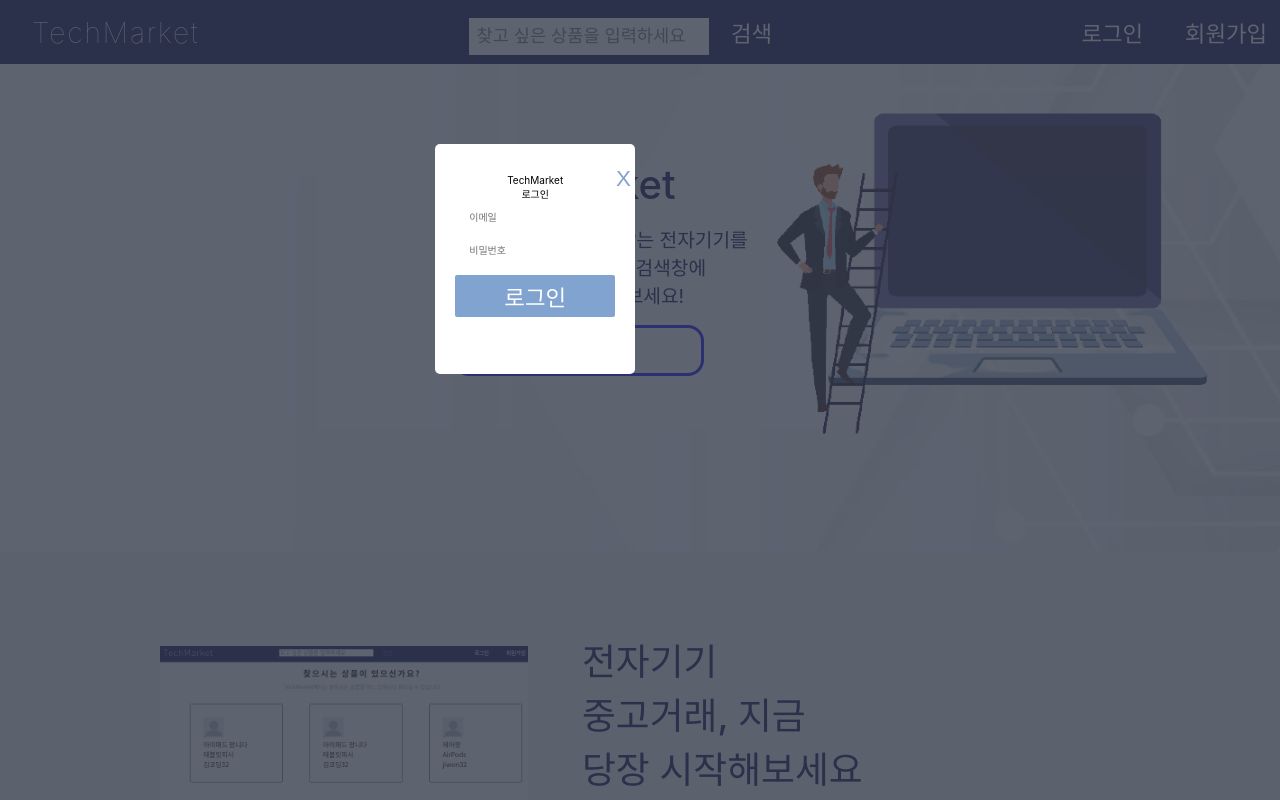
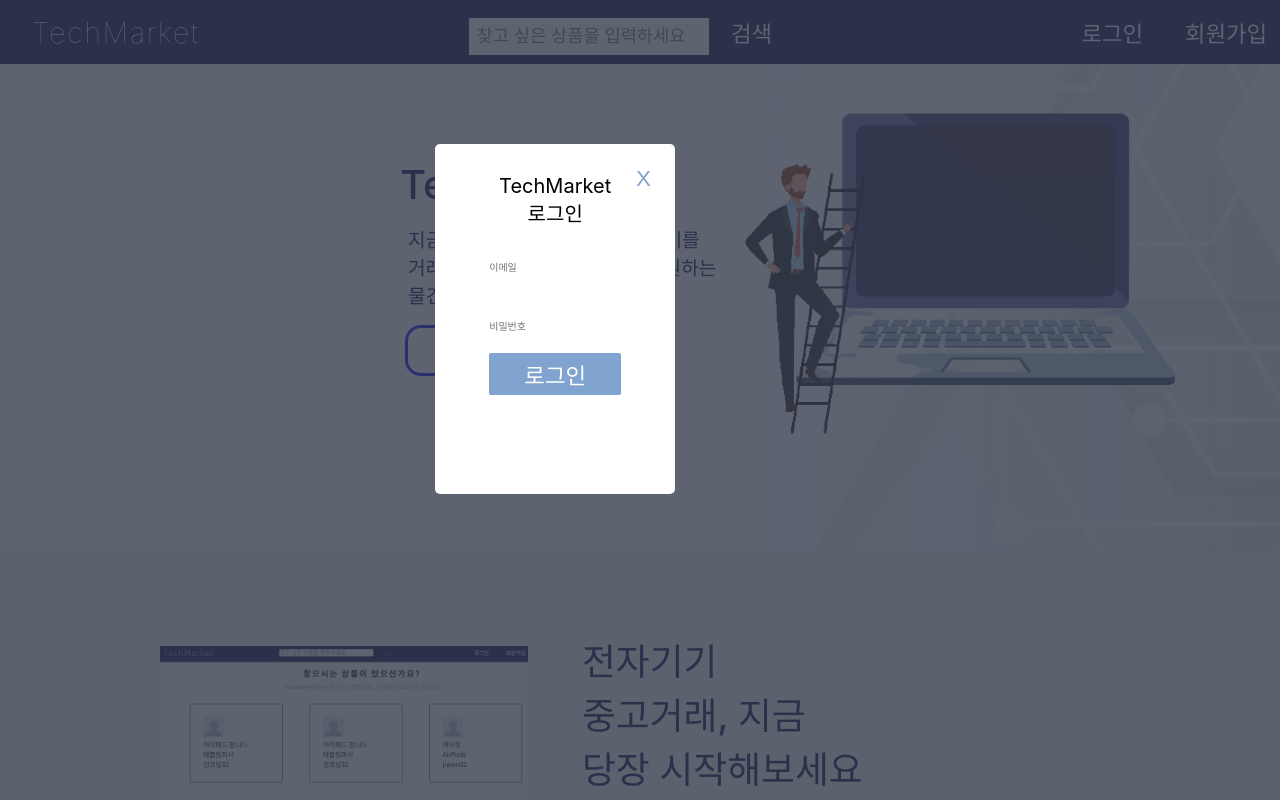
Before and after one commit to codestates/TechMarket-client, a React (Create React App) app in the folder TechMarket-Client/techmarket/: page / in a window 1280 px wide. Both pictures are taken after a click on the button "로그인". Shown: the top 800 px of the page. Built offline with nearby package versions, Linux system fonts and the light colour scheme.

Commit message:
[Final]Client Css

```diff
--- a/TechMarket-Client/techmarket/src/pages/Login.js
+++ b/TechMarket-Client/techmarket/src/pages/Login.js
@@ -82,7 +82,6 @@ const Login = props => {
                       placeholder="비밀번호"
                     ></input>
                   </div>
-                </div>
                   <button
                     className="btn-login"
                     type="submit"
@@ -93,6 +92,7 @@ const Login = props => {
                 </div>
               </div>
             </div>
+          </div>
         </form>
       </center>
     </>
--- a/TechMarket-Client/techmarket/src/styles/LoginModal.css
+++ b/TechMarket-Client/techmarket/src/styles/LoginModal.css
@@ -1,4 +1,3 @@
-
 html {
   background-color: white;
 }
@@ -13,16 +12,16 @@ html {
   z-index: 10000;
   justify-content: center;
   align-items: center;
-    background-color: rgba(54,60,77,.8);
-    transition: .5s linear;
+  background-color: rgba(54, 60, 77, 0.8);
+  transition: 0.5s linear;
 }
 
 #modal-container {
   padding-top: 30px;
   font-size: 10px;
   border-radius: 5px;
-    width:200px;
-    height:200px;
+  width: 60rem;
+  height: 80rem;
   position: absolute;
   z-index: 10000;
   background-color: #fff;
@@ -34,7 +33,7 @@ html {
 }
 
 .modal-group > input {
-    font-size: 10px
+  font-size: 10px;
 }
 
 .modal-btn {
@@ -46,7 +45,7 @@ html {
 
 .btn-login {
   font-size: 10px;
-    width: 80%;
+  width: 55%;
   border: 0px;
   border-radius: 2px;
   padding: 5px;
@@ -55,6 +54,10 @@ html {
 
 #modal-section {
   display: block;
+}
+
+.modal-group {
+  margin-top: 15px;
 }
 
 div.modal-group > span {
--- a/TechMarket-Client/techmarket/src/styles/MainPage.css
+++ b/TechMarket-Client/techmarket/src/styles/MainPage.css
@@ -4,7 +4,7 @@ body {
   background-color: white;
   font-family: -apple-system, BlinkMacSystemFont, "Segoe UI", Roboto, Oxygen,
     Ubuntu, Cantarell, "Open Sans", "Helvetica Neue", sans-serif;
-    /* font-family: 'Nanum Gothic', sans-serif; */
+  /* font-family: 'Nanum Gothic', sans-serif; */
 }
 
 #container-mainpage {
@@ -27,7 +27,7 @@ body {
   display: flex;
   justify-content: row;
   align-items: center;
-  padding-left: 28rem;
+  padding-left: 25rem;
   padding-right: 3rem;
   background-color: rgb(197, 222, 236);
   background-image: url("../images/mainpage_container1_background.png");
@@ -122,17 +122,18 @@ body {
   width: 100%;
   height: 100%;
   display: flex;
-  justify-content: row;
+  justify-content: flex-end;
   position: relative;
   z-index: 1;
   align-items: center;
   padding-top: 2rem;
-  padding: 2rem 2rem;
+  padding: 1rem 1rem;
 }
 
 #section3 .container1 {
   display: flex;
   flex-direction: column;
+  margin-right: 7rem;
 }
 
 #section3 .container1 .product-brand-title {
@@ -147,6 +148,10 @@ body {
 #section3 .container1 .product-brand-paragraph {
   margin-top: 5rem;
   padding: 5px;
+}
+
+#section3 > .container3 {
+  margin-right: 17rem;
 }
 
 #section3 .container3 > img {
--- a/TechMarket-Client/techmarket/src/styles/SignupModal.css
+++ b/TechMarket-Client/techmarket/src/styles/SignupModal.css
@@ -1,9 +1,9 @@
 #modal-container {
   padding-top: 30px;
-    font-size: 10px;
+  font-size: 20px;
   border-radius: 5px;
-    width:200px;
-    height:200px;
+  width: 15rem;
+  height: 20rem;
   position: absolute;
   z-index: 10000;
   background-color: #fff;
@@ -22,8 +22,8 @@
   z-index: 10000;
   justify-content: center;
   align-items: center;
-    background-color: rgba(54,60,77,.8);
-    transition: .5s linear;
+  background-color: rgba(54, 60, 77, 0.8);
+  transition: 0.5s linear;
 }
 
 .modal-group {
@@ -37,13 +37,14 @@
 .modal-btn {
   position: absolute;
   top: 1px;
-    left: 160px;
+  left: 180px;
   color: rgb(129, 163, 207);
 }
 
 .btn-signup {
-    font-size: 10px;
-    width: 80%;
+  margin: 15px;
+  font-size: 15px;
+  width: 65%;
   border: 0px;
   border-radius: 2px;
   padding: 5px;
@@ -55,7 +56,7 @@
   display: block;
 }
 
-div.modal-group>span {
+div.modal-group > span {
   position: absolute;
   font-size: 5%;
 }
```
Lines whose indentation alone changed are shown as unchanged.
